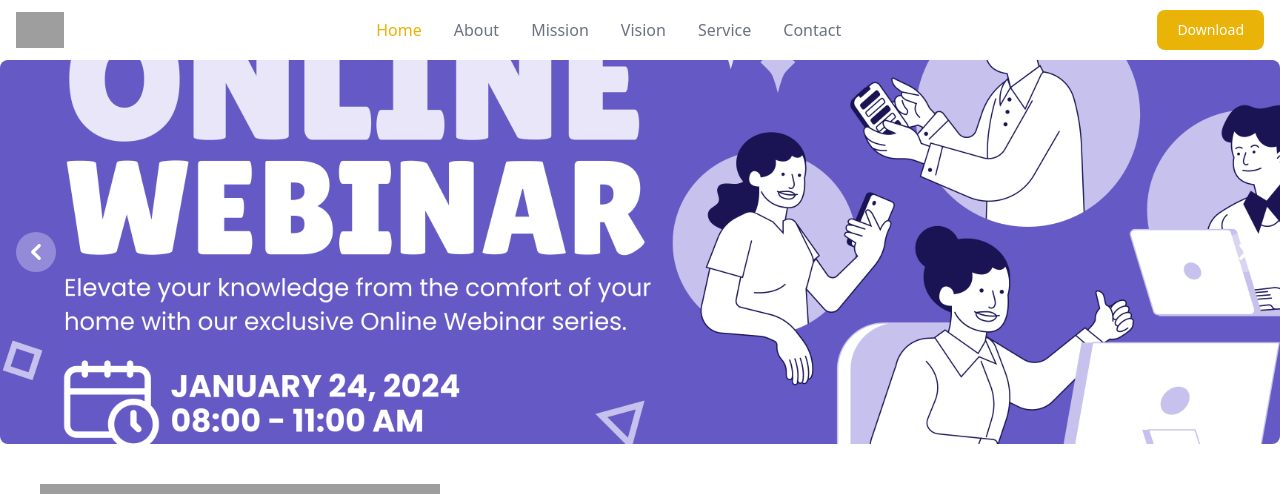
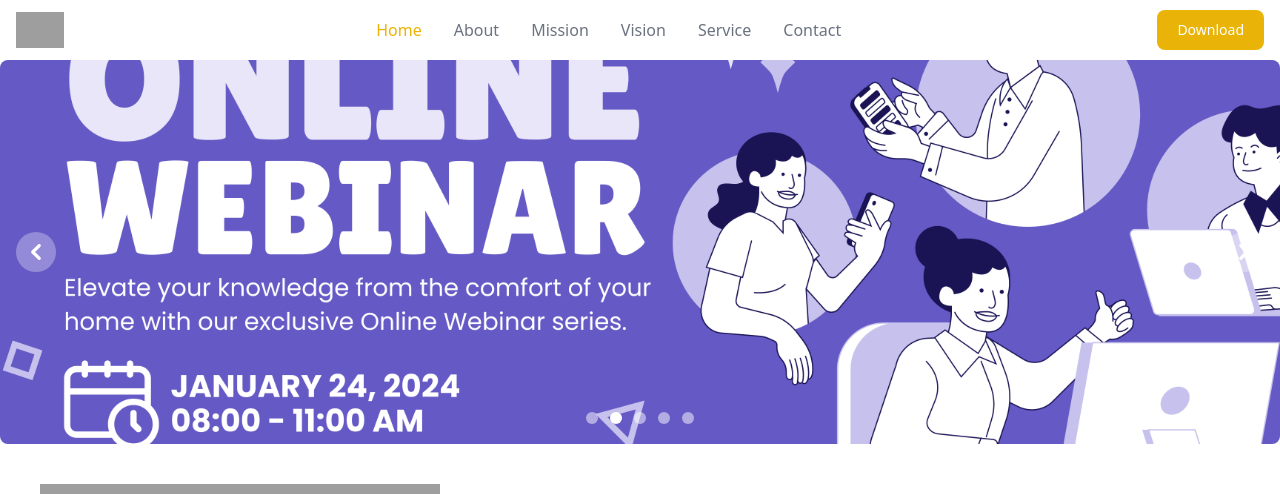
Before and after one commit to shore2511/brains_media, a plain HTML site: page index.html in a window 1280 px wide. Shown: the top 494 px of the page. Drawn offline with nearby package versions, Linux system fonts and the light colour scheme; grey boxes are pictures that could not be loaded.

Commit message:
Update index.html

```diff
--- a/index.html
+++ b/index.html
@@ -563,5 +563,6 @@
 
 
 </body>
+    <script src="https://unpkg.com/flowbite@1.4.1/dist/flowbite.js"></script>
 
 </html>
```
